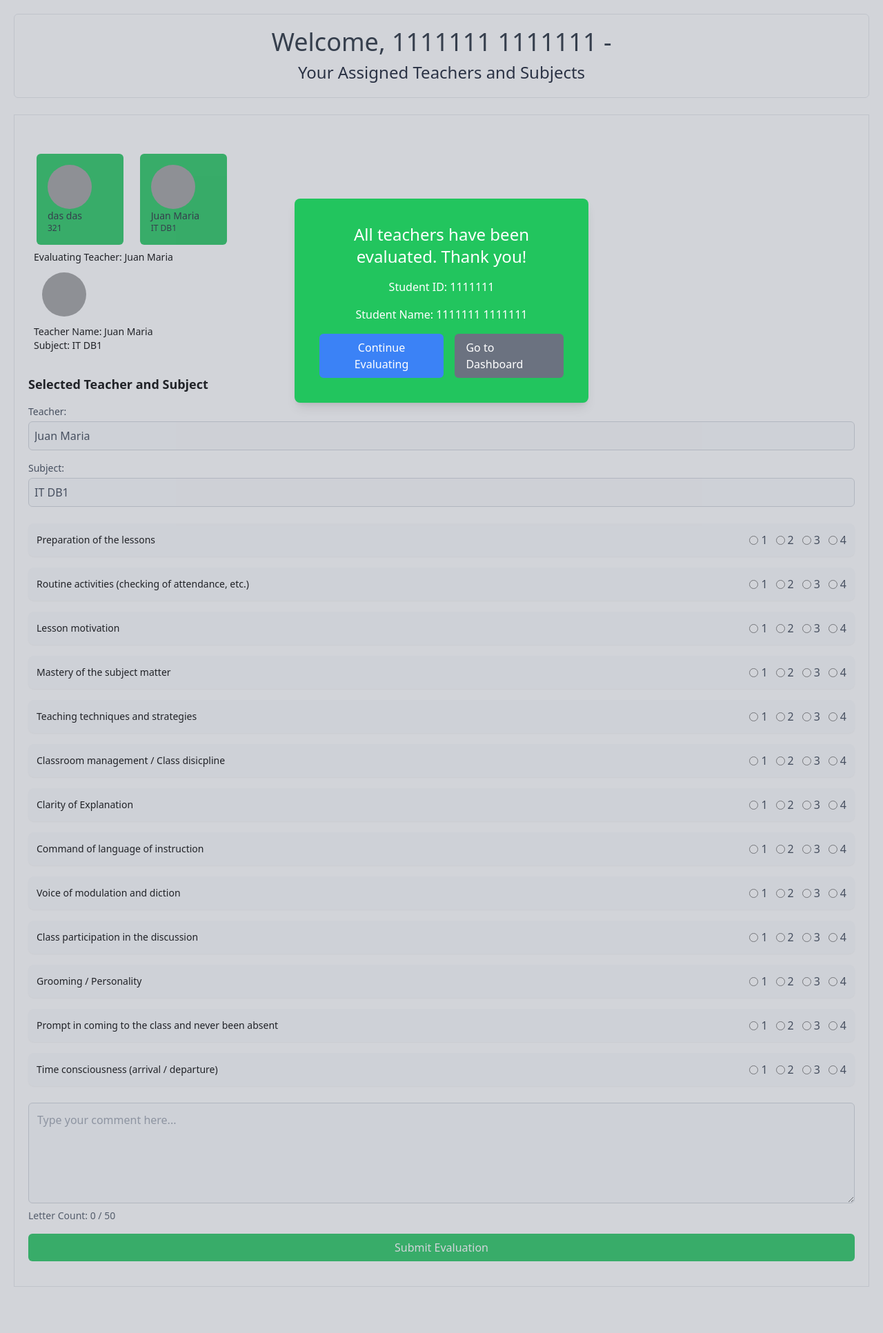
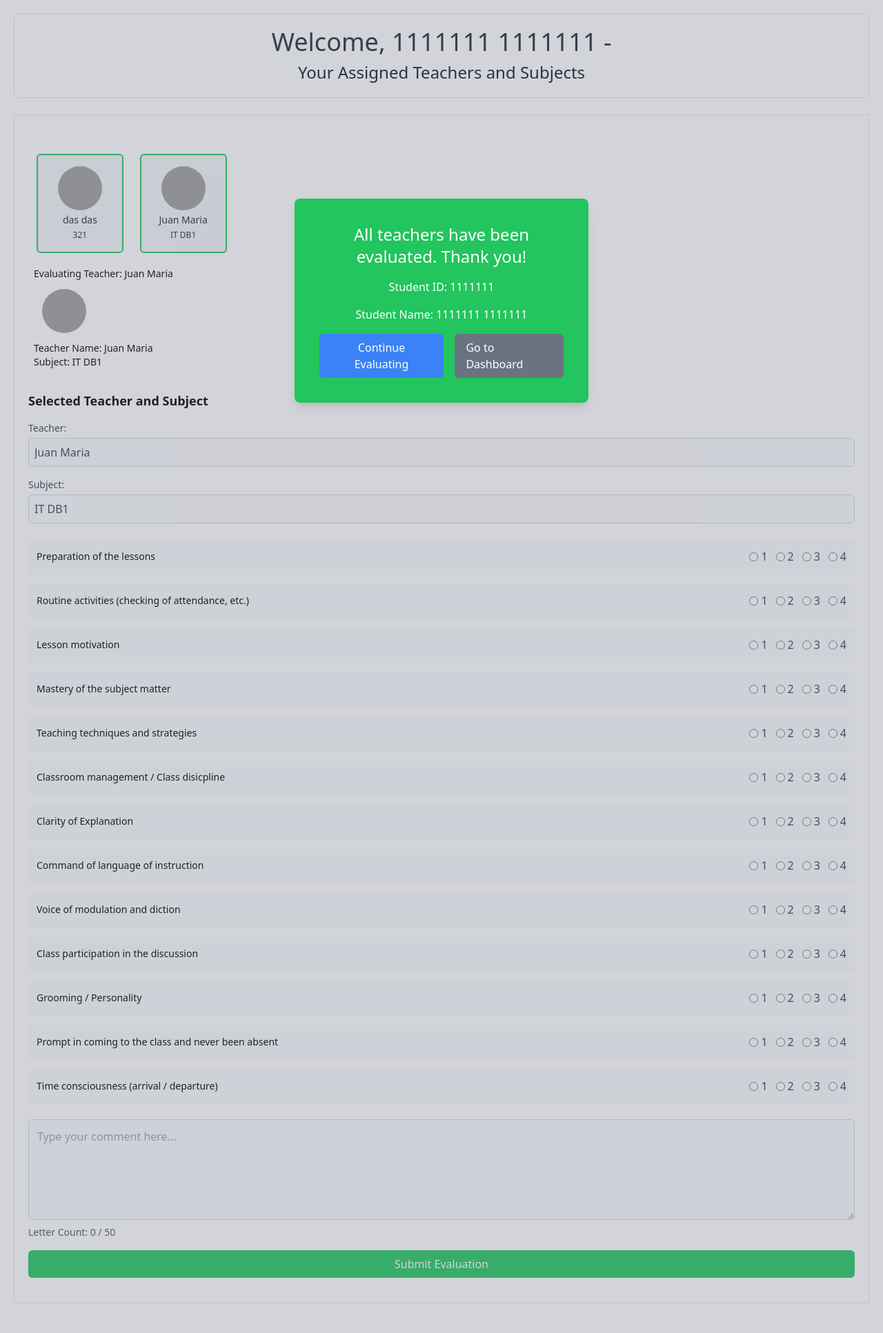
Before and after one commit to Hiiex09/jan_capstone, a PHP site: page /student/manage_evaluation.php in a window 1280 px wide. Shown: the whole page at 69% size. Run offline with PHP 8.4, Linux system fonts and the light colour scheme; a user stored in the database is signed in; data comes from the database, SQL or seed files in the repository; some libraries are stand-ins or nearby versions; grey boxes are pictures that could not be loaded.

Commit message:
changes in manage evaluation

```diff
--- a/student/manage_evaluation.php
+++ b/student/manage_evaluation.php
@@ -536,14 +536,15 @@ if ($all_evaluated) {
               <?php
               // Check if the teacher has already been evaluated by the student
               $evaluated = checkIfEvaluated($_SESSION['student_id'], $teacher['teacher_id']);
-              $bgColor = $evaluated ? 'bg-green-500' : 'bg-gray-100'; // Set background color based on evaluation status
+              $bgColor = $evaluated ? 'border-2 border-green-500' : 'bg-gray-100'; // Set background color based on evaluation status
               ?>
               <div class="bg-gray-100 p-4 rounded-md w-full cursor-pointer <?php echo $bgColor ?>" onclick="selectTeacher(<?php echo $teacher['teacher_id']; ?>, '<?php echo addslashes($teacher['teacher_name']); ?>', '<?php echo addslashes($teacher['subject_name']) ?>',  )">
-                <div class="text-gray-800">
-                  <img src="../upload/pics/<?php echo htmlspecialchars($teacher['image']); ?>" alt="Teacher Profile" class="w-16 h-16 rounded-full mr-4">
+                <div class="text-gray-800 flex flex-col justify-center items-center w-full gap-1">
+                  <img src="../upload/pics/<?php echo htmlspecialchars($teacher['image']); ?>" alt="Teacher Profile" class="w-16 h-16 rounded-full">
                   <p class="text-sm"><?php echo htmlspecialchars($teacher['teacher_name']); ?></p>
                   <p class="text-xs"><?php echo htmlspecialchars($teacher['subject_name']); ?></p>
                 </div>
+
               </div>
             <?php endforeach; ?>
           </div>
@@ -551,7 +552,7 @@ if ($all_evaluated) {
           <p class="text-center text-gray-600 mt-4">You have no assigned teachers yet.</p>
         <?php endif; ?>
       </div>
-      <div class="mt-10 p-1">
+      <div class="mt-16 p-1">
         <div class="m-2">
           <h1 class="text-sm">Evaluating Teacher: <?php echo htmlspecialchars($currentTeacher['teacher_name']); ?></h1>
           <img src="../upload/pics/<?php echo htmlspecialchars($currentTeacher['image']); ?>" alt="Teacher Profile" class="w-16 h-16 rounded-full m-3">
```
Also changed, not shown: upload/pics/67ab0fe939545.png (added), upload/pics/67ab100e514dd.png (added), upload/pics/67ab125950b03.png (added).
